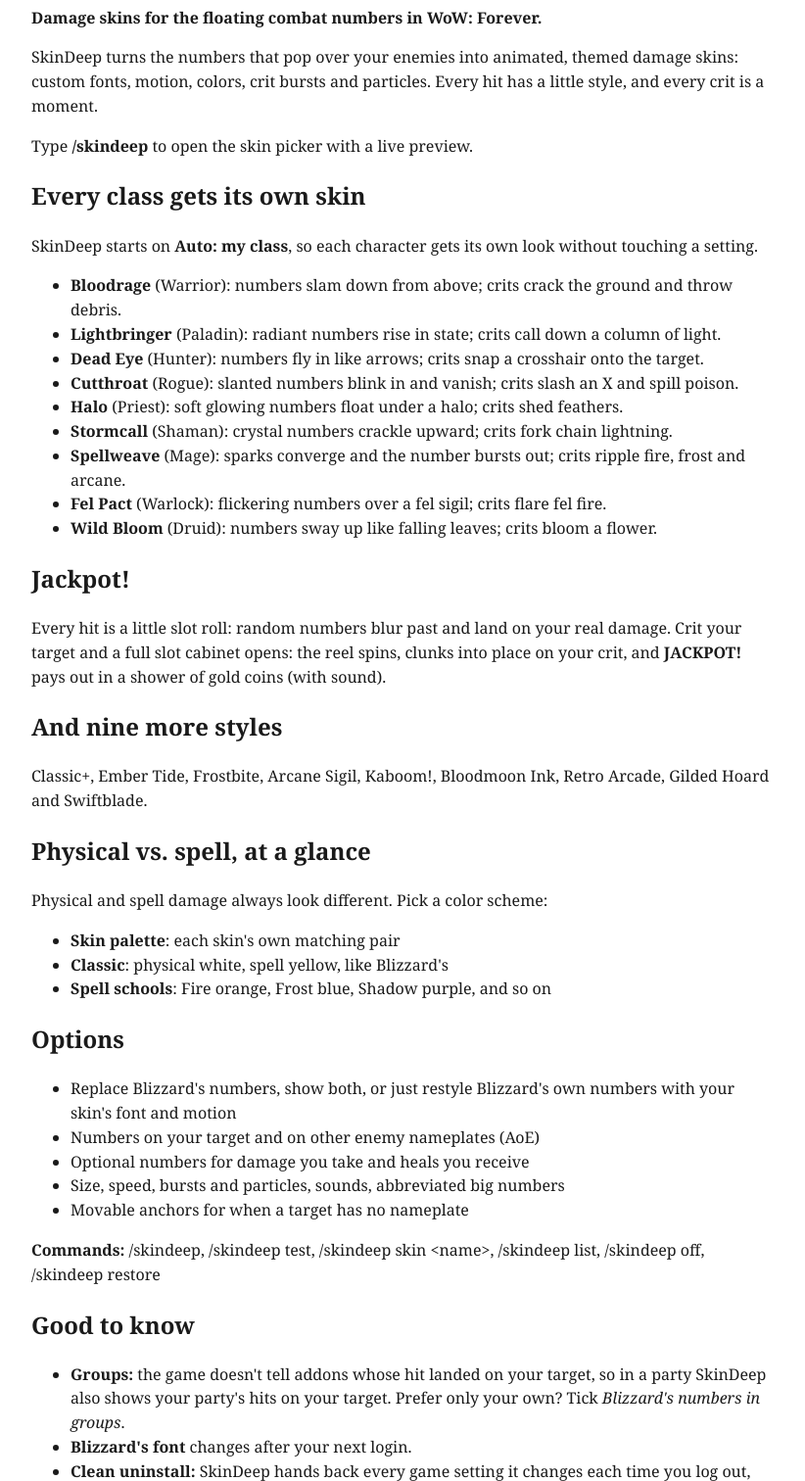
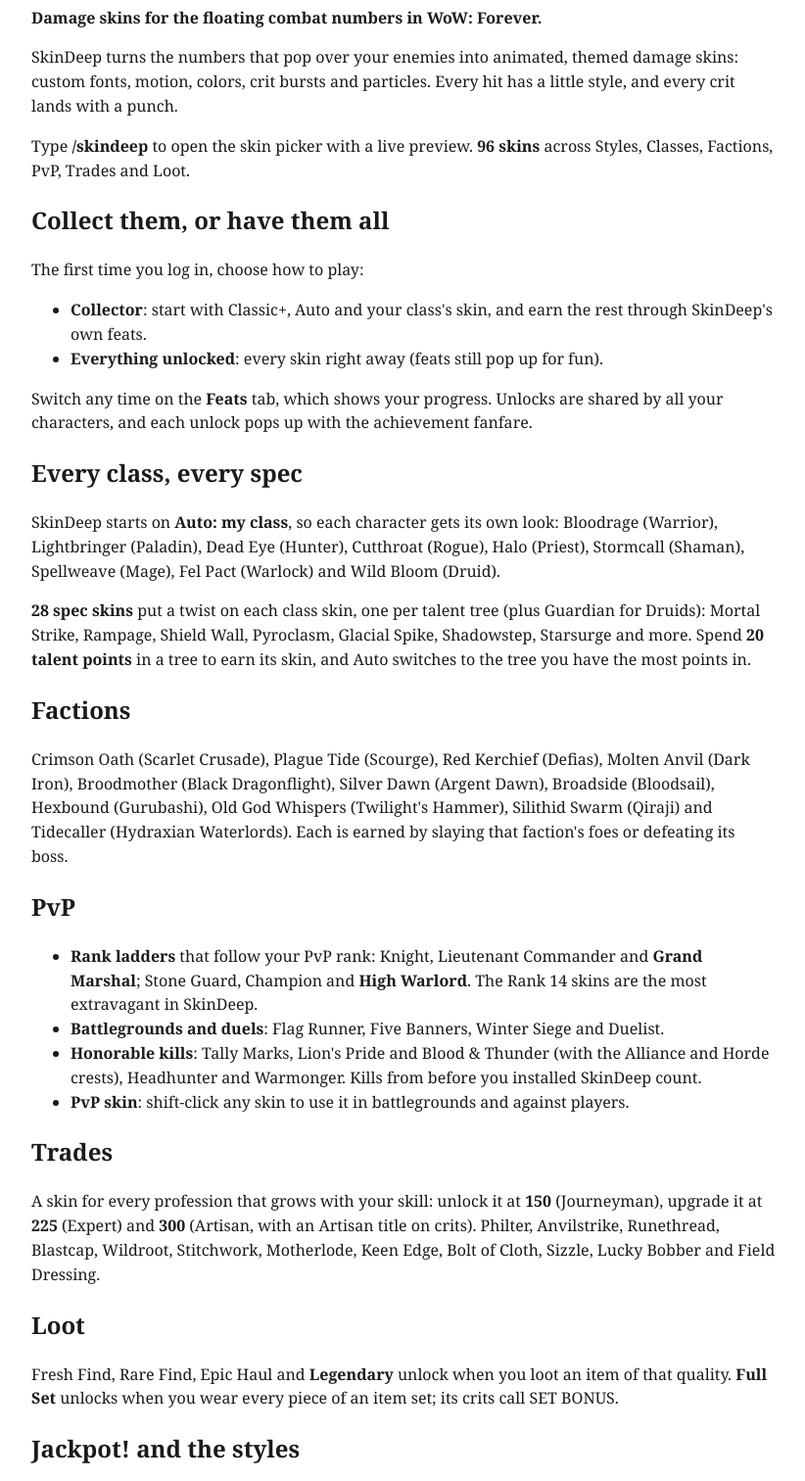
Before and after one commit to Starden/SkinDeep, a website: page docs/curseforge-description.html in a window 1280 px wide. Shown: the part 240-1752 px from the top of the page at 98% size, without its empty margins (228-1050 px from the left). Drawn offline with Linux system fonts and the light colour scheme.

Commit message:
CurseForge description for 1.2.0
Co-Authored-By: Claude Opus 5.5 <noreply@anthropic.com>

```diff
--- a/docs/curseforge-description.html
+++ b/docs/curseforge-description.html
@@ -14,46 +14,52 @@
 
 <h1>SkinDeep</h1>
 <p><strong>Damage skins for the floating combat numbers in WoW: Forever.</strong></p>
-<p>SkinDeep turns the numbers that pop over your enemies into animated, themed damage skins: custom fonts, motion, colors, crit bursts and particles. Every hit has a little style, and every crit is a moment.</p>
-<p>Type <strong>/skindeep</strong> to open the skin picker with a live preview.</p>
+<p>SkinDeep turns the numbers that pop over your enemies into animated, themed damage skins: custom fonts, motion, colors, crit bursts and particles. Every hit has a little style, and every crit lands with a punch.</p>
+<p>Type <strong>/skindeep</strong> to open the skin picker with a live preview. <strong>96 skins</strong> across Styles, Classes, Factions, PvP, Trades and Loot.</p>
 
-<h2>Every class gets its own skin</h2>
-<p>SkinDeep starts on <strong>Auto: my class</strong>, so each character gets its own look without touching a setting.</p>
+<h2>Collect them, or have them all</h2>
+<p>The first time you log in, choose how to play:</p>
 <ul>
-  <li><strong>Bloodrage</strong> (Warrior): numbers slam down from above; crits crack the ground and throw debris.</li>
-  <li><strong>Lightbringer</strong> (Paladin): radiant numbers rise in state; crits call down a column of light.</li>
-  <li><strong>Dead Eye</strong> (Hunter): numbers fly in like arrows; crits snap a crosshair onto the target.</li>
-  <li><strong>Cutthroat</strong> (Rogue): slanted numbers blink in and vanish; crits slash an X and spill poison.</li>
-  <li><strong>Halo</strong> (Priest): soft glowing numbers float under a halo; crits shed feathers.</li>
-  <li><strong>Stormcall</strong> (Shaman): crystal numbers crackle upward; crits fork chain lightning.</li>
-  <li><strong>Spellweave</strong> (Mage): sparks converge and the number bursts out; crits ripple fire, frost and arcane.</li>
-  <li><strong>Fel Pact</strong> (Warlock): flickering numbers over a fel sigil; crits flare fel fire.</li>
-  <li><strong>Wild Bloom</strong> (Druid): numbers sway up like falling leaves; crits bloom a flower.</li>
+  <li><strong>Collector</strong>: start with Classic+, Auto and your class's skin, and earn the rest through SkinDeep's own feats.</li>
+  <li><strong>Everything unlocked</strong>: every skin right away (feats still pop up for fun).</li>
+</ul>
+<p>Switch any time on the <strong>Feats</strong> tab, which shows your progress. Unlocks are shared by all your characters, and each unlock pops up with the achievement fanfare.</p>
+
+<h2>Every class, every spec</h2>
+<p>SkinDeep starts on <strong>Auto: my class</strong>, so each character gets its own look: Bloodrage (Warrior), Lightbringer (Paladin), Dead Eye (Hunter), Cutthroat (Rogue), Halo (Priest), Stormcall (Shaman), Spellweave (Mage), Fel Pact (Warlock) and Wild Bloom (Druid).</p>
+<p><strong>28 spec skins</strong> put a twist on each class skin, one per talent tree (plus Guardian for Druids): Mortal Strike, Rampage, Shield Wall, Pyroclasm, Glacial Spike, Shadowstep, Starsurge and more. Spend <strong>20 talent points</strong> in a tree to earn its skin, and Auto switches to the tree you have the most points in.</p>
+
+<h2>Factions</h2>
+<p>Crimson Oath (Scarlet Crusade), Plague Tide (Scourge), Red Kerchief (Defias), Molten Anvil (Dark Iron), Broodmother (Black Dragonflight), Silver Dawn (Argent Dawn), Broadside (Bloodsail), Hexbound (Gurubashi), Old God Whispers (Twilight's Hammer), Silithid Swarm (Qiraji) and Tidecaller (Hydraxian Waterlords). Each is earned by slaying that faction's foes or defeating its boss.</p>
+
+<h2>PvP</h2>
+<ul>
+  <li><strong>Rank ladders</strong> that follow your PvP rank: Knight, Lieutenant Commander and <strong>Grand Marshal</strong>; Stone Guard, Champion and <strong>High Warlord</strong>. The Rank 14 skins are the most extravagant in SkinDeep.</li>
+  <li><strong>Battlegrounds and duels</strong>: Flag Runner, Five Banners, Winter Siege and Duelist.</li>
+  <li><strong>Honorable kills</strong>: Tally Marks, Lion's Pride and Blood &amp; Thunder (with the Alliance and Horde crests), Headhunter and Warmonger. Kills from before you installed SkinDeep count.</li>
+  <li><strong>PvP skin</strong>: shift-click any skin to use it in battlegrounds and against players.</li>
 </ul>
 
-<h2>Jackpot!</h2>
-<p>Every hit is a little slot roll: random numbers blur past and land on your real damage. Crit your target and a full slot cabinet opens: the reel spins, clunks into place on your crit, and <strong>JACKPOT!</strong> pays out in a shower of gold coins (with sound).</p>
+<h2>Trades</h2>
+<p>A skin for every profession that grows with your skill: unlock it at <strong>150</strong> (Journeyman), upgrade it at <strong>225</strong> (Expert) and <strong>300</strong> (Artisan, with an Artisan title on crits). Philter, Anvilstrike, Runethread, Blastcap, Wildroot, Stitchwork, Motherlode, Keen Edge, Bolt of Cloth, Sizzle, Lucky Bobber and Field Dressing.</p>
 
-<h2>And nine more styles</h2>
-<p>Classic+, Ember Tide, Frostbite, Arcane Sigil, Kaboom!, Bloodmoon Ink, Retro Arcade, Gilded Hoard and Swiftblade.</p>
+<h2>Loot</h2>
+<p>Fresh Find, Rare Find, Epic Haul and <strong>Legendary</strong> unlock when you loot an item of that quality. <strong>Full Set</strong> unlocks when you wear every piece of an item set; its crits call SET BONUS.</p>
 
-<h2>Physical vs. spell, at a glance</h2>
-<p>Physical and spell damage always look different. Pick a color scheme:</p>
-<ul>
-  <li><strong>Skin palette</strong>: each skin's own matching pair</li>
-  <li><strong>Classic</strong>: physical white, spell yellow, like Blizzard's</li>
-  <li><strong>Spell schools</strong>: Fire orange, Frost blue, Shadow purple, and so on</li>
-</ul>
+<h2>Jackpot! and the styles</h2>
+<p>Every Jackpot hit is a little slot roll that lands on your real damage; crit your target and a full slot cabinet opens and pays out in gold coins (with sound). Plus Classic+, Ember Tide, Frostbite, Arcane Sigil, Kaboom!, Bloodmoon Ink, Retro Arcade, Gilded Hoard, Swiftblade, Starfall, Gearworks, Murloc Mayhem and three seasonal skins: Hallow's End, Winter Veil and Heartthrob.</p>
+
+<h2>See each other's skins</h2>
+<p>SkinDeep users see each other's skin on their tooltip, and <strong>/skindeep peek</strong> plays your target's skin in the preview. In a <strong>duel</strong> between two SkinDeep users, the hits you take show in your opponent's skin.</p>
 
 <h2>Options</h2>
 <ul>
-  <li>Replace Blizzard's numbers, show both, or just restyle Blizzard's own numbers with your skin's font and motion</li>
-  <li>Numbers on your target and on other enemy nameplates (AoE)</li>
-  <li>Optional numbers for damage you take and heals you receive</li>
-  <li>Size, speed, bursts and particles, sounds, abbreviated big numbers</li>
-  <li>Movable anchors for when a target has no nameplate</li>
+  <li>Physical and spell damage always look different: each skin's own palette, Classic (white and yellow) or spell-school colors</li>
+  <li>Replace Blizzard's numbers, or restyle them with your skin's font and motion</li>
+  <li>Numbers on your target and other enemy nameplates (AoE), plus optional damage taken and heals received</li>
+  <li>Size, speed, bursts and particles, sounds, abbreviated big numbers, movable anchors</li>
 </ul>
-<p><strong>Commands:</strong> /skindeep, /skindeep test, /skindeep skin &lt;name&gt;, /skindeep list, /skindeep off, /skindeep restore</p>
+<p><strong>Commands:</strong> /skindeep, /skindeep feats, /skindeep test, /skindeep skin &lt;name&gt;, /skindeep pvp, /skindeep peek, /skindeep list, /skindeep off, /skindeep restore</p>
 
 <h2>Good to know</h2>
 <ul>
@@ -62,7 +68,7 @@
   <li><strong>Clean uninstall:</strong> SkinDeep hands back every game setting it changes each time you log out, and /skindeep restore does it right away.</li>
 </ul>
 
-<p>All fonts and art are original. Open source (MIT) on GitHub: <a href="https://github.com/Starden/SkinDeep">github.com/Starden/SkinDeep</a></p>
+<p>SkinDeep's fonts and art are original; Lion's Pride and Blood &amp; Thunder show the game's own faction crests. Open source (MIT) on GitHub: <a href="https://github.com/Starden/SkinDeep">github.com/Starden/SkinDeep</a></p>
 <p>Bugs or skin ideas? <a href="https://github.com/Starden/SkinDeep/issues">Open an issue on GitHub</a>.</p>
 </body>
 </html>
```
